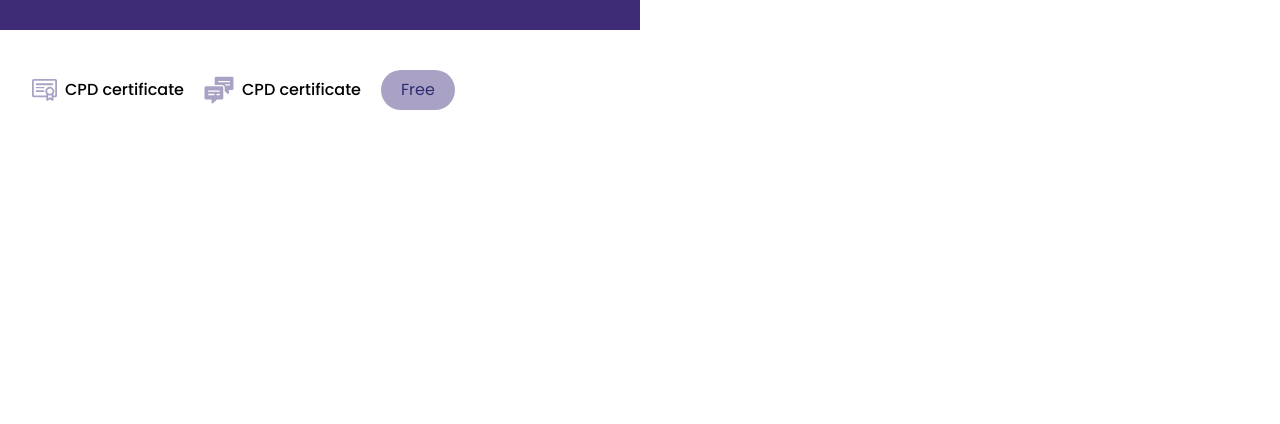
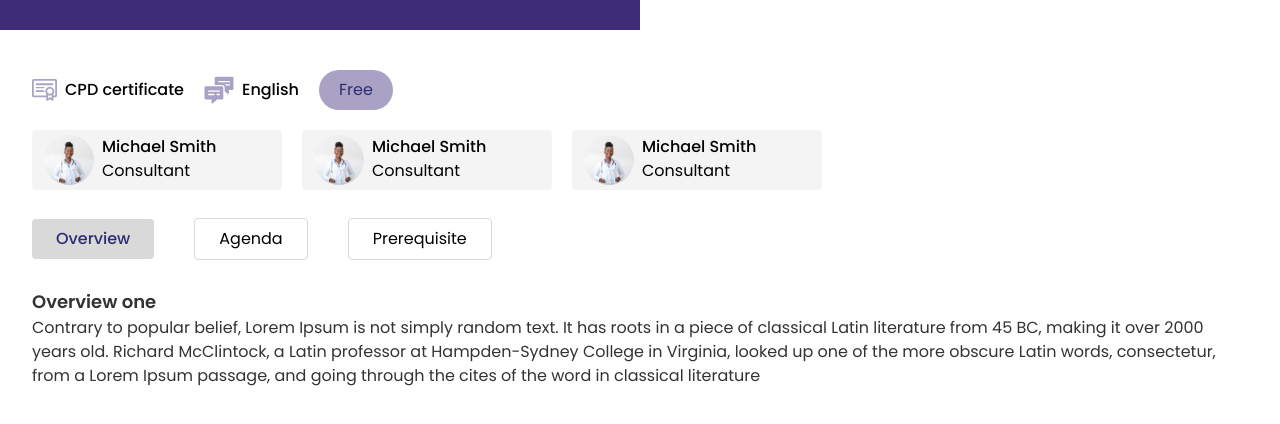
Before and after one commit to Arthur-Smart/MLH, a Next.js app: page /registration in a window 1280 px wide. Shown: the part 770-1194 px from the top of the page. Before the commit the page ends 920 px from the top, so only its background shows below. Built offline with nearby package versions, Linux system fonts and the light colour scheme.

Commit message:
More features on the Activity Page

```diff
--- a/src/app/(auth)/registration/page.tsx
+++ b/src/app/(auth)/registration/page.tsx
@@ -5,8 +5,6 @@ import Image from "next/image";
 import CALENDAR from "../../../../public/calendar.svg";
 import CLOCK from "../../../../public/time.svg";
 import FLYER from "../../../../public/flyer.svg";
-import CERTIFICATE from "../../../../public/certificate.svg"
-import LANGUAGE from "../../../../public/language.svg"
 import { SubmitHandler, useForm } from "react-hook-form";
 import { IEmail } from "@/interface/FormInterface";
 import styles from "./registration.module.css";
@@ -18,6 +16,7 @@ import {
   DialogTitle,
   DialogTrigger,
 } from "@/components/ui/dialog";
+import EventDetails from "@/globals/eventdetails/EventDetails";
 
 export default function Home() {
   const [selectedOption, setSelectedOption] = useState(null);
@@ -154,19 +153,7 @@ export default function Home() {
 
       {/* Activity Details */}
       <section className="container flex flex-col py-10">
-        <div className="w-full flex items-center gap-5">
-          <div className="flex items-center">
-            <Image src={CERTIFICATE} alt="CPD Certificates" width={25} height={25}/>
-            <p className="text-base font-medium ml-2">CPD certificate</p>
-          </div>
-          <div className="flex items-center">
-            <Image src={LANGUAGE} alt="Activity Language" width={30} height={30}/>
-            <p className="text-base font-medium ml-2">CPD certificate</p>
-          </div>
-          <div className="rounded-full bg-[#AAA2C4] px-5 py-2">
-            <p className="text-[#2C2C74]">Free</p>
-          </div>
-        </div>
+       <EventDetails/>
       </section>
     </main>
   );
--- /dev/null
+++ b/src/globals/eventdetails/EventDetails.tsx
@@ -0,0 +1,69 @@
+import Image from "next/image";
+import CERTIFICATE from "../../../public/certificate.svg";
+import LANGUAGE from "../../../public/language.svg";
+
+import React from "react";
+import Speaker from "../speakers/Speaker";
+
+const EventDetails = () => {
+  return (
+    <>
+      <div className="w-full flex items-center gap-5">
+        <div className="flex items-center">
+          <Image
+            src={CERTIFICATE}
+            alt="CPD Certificates"
+            width={25}
+            height={25}
+          />
+          <p className="text-base font-medium ml-2">CPD certificate</p>
+        </div>
+        <div className="flex items-center">
+          <Image
+            src={LANGUAGE}
+            alt="Activity Language"
+            width={30}
+            height={30}
+          />
+          <p className="text-base font-medium ml-2">English</p>
+        </div>
+        <div className="rounded-full bg-[#AAA2C4] px-5 py-2">
+          <p className="text-[#2C2C74]">Free</p>
+        </div>
+      </div>
+      <div className="flex items-center gap-5 mt-5">
+        <Speaker />
+        <Speaker />
+        <Speaker />
+      </div>
+      <div className="flex items-center gap-10 mt-7">
+        <button className="bg-[#D9D9D9] py-2 px-6 text-[#2C2C74] font-medium rounded">
+          Overview
+        </button>
+        <button className="border-[#D9D9D9] border-[1px] rounded py-2 px-6">
+          Agenda
+        </button>
+        <button className="border-[#D9D9D9] border-[1px] rounded py-2 px-6">
+          Prerequisite
+        </button>
+      </div>
+
+      {/* Overview | Agenda | Prerequisite Details */}
+      <div className="flex flex-col mt-7">
+        <div>
+          <h1 className="text-[#333333] font-semibold text-lg">Overview one</h1>
+          <p className="text-[#333333]">
+            Contrary to popular belief, Lorem Ipsum is not simply random text.
+            It has roots in a piece of classical Latin literature from 45 BC,
+            making it over 2000 years old. Richard McClintock, a Latin professor
+            at Hampden-Sydney College in Virginia, looked up one of the more
+            obscure Latin words, consectetur, from a Lorem Ipsum passage, and
+            going through the cites of the word in classical literature
+          </p>
+        </div>
+      </div>
+    </>
+  );
+};
+
+export default EventDetails;
--- /dev/null
+++ b/src/globals/speakers/Speaker.tsx
@@ -0,0 +1,18 @@
+import React from 'react'
+import styles from './speaker.module.css'
+import Image from 'next/image'
+import SPEAKER from "../../../public/doc.jpg"
+
+const Speaker = () => {
+  return (
+    <div className={`${styles.speaker_container} flex bg-[#F4F4F4] px-3 py-[5px] rounded`}>
+        <Image src={SPEAKER} alt="" width={100} height={100} className={styles.speaker_image}/>
+        <div className="ml-2">
+            <h1 className="font-medium">Michael Smith</h1>
+            <p>Consultant</p>
+        </div>
+    </div>
+  )
+}
+
+export default Speaker
--- /dev/null
+++ b/src/globals/speakers/speaker.module.css
@@ -0,0 +1,10 @@
+.speaker_image{
+    width:50px;
+    height:50px;
+    border-radius:50%;
+    object-fit: cover;
+}
+
+.speaker_container{
+    width:250px;
+}
```
Also changed, not shown: public/doc.jpg (added), src/globals/eventdetails/eventdetails.module.css (added).
